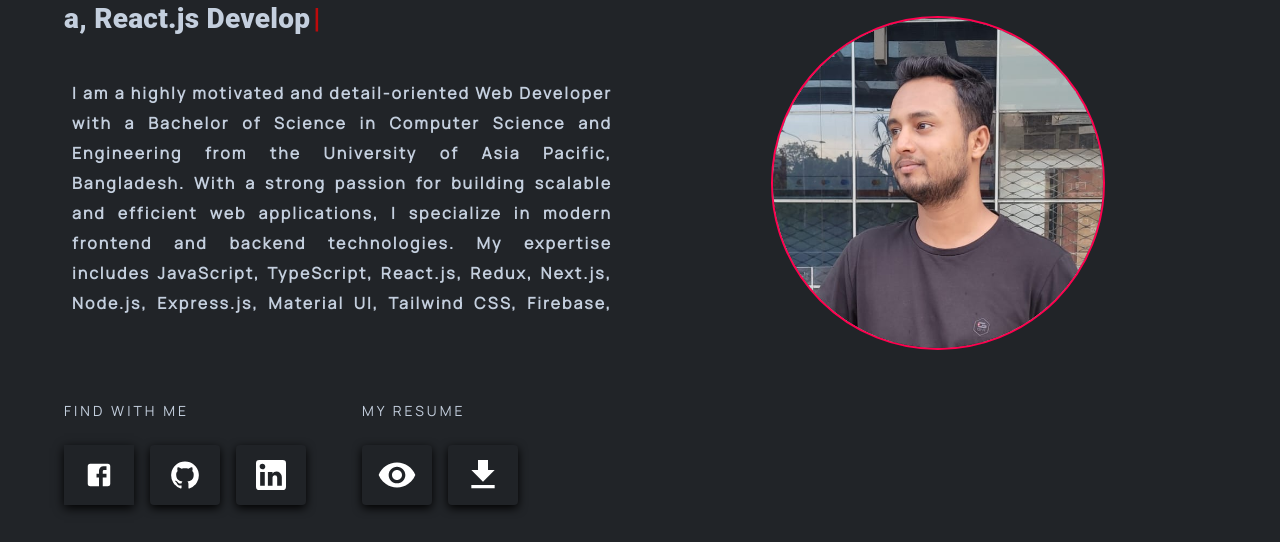
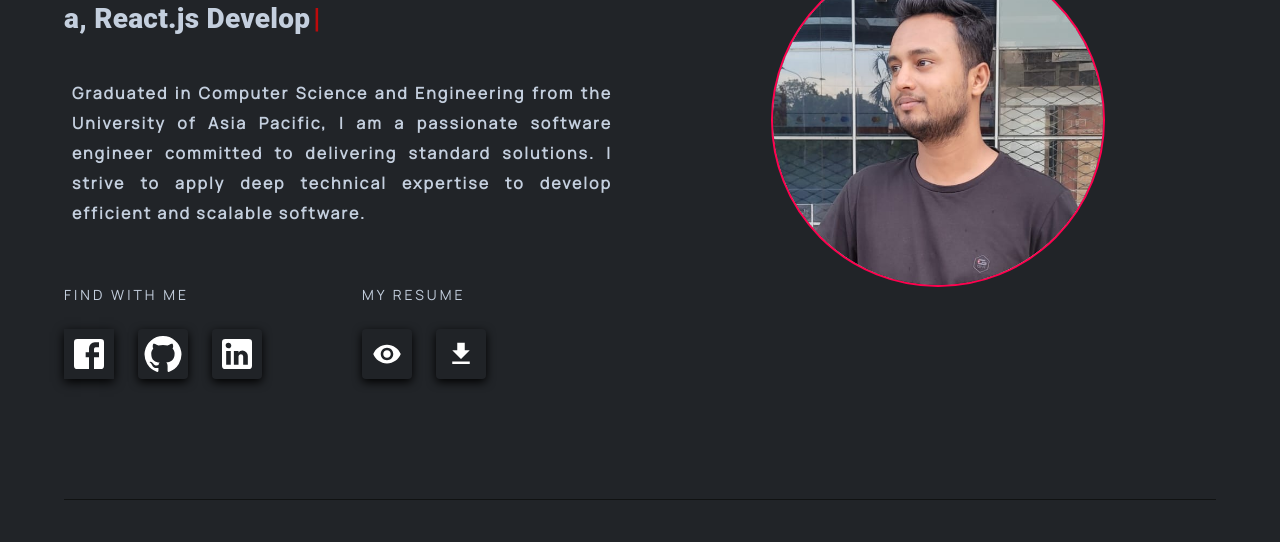
Before and after one commit to alamin-cse44/portfolio-react, a React (Create React App) app: page / in a window 1280 px wide. Shown: the part 258-800 px from the top of the page. Built offline with nearby package versions, Linux system fonts and the light colour scheme; no server answers.

Commit message:
Update: socail icon with resume

```diff
--- a/src/components/navbar/Navbar.js
+++ b/src/components/navbar/Navbar.js
@@ -132,7 +132,15 @@ function Navbar(props) {
       <CssBaseline />
       <AppBar component="nav" sx={{ backgroundColor: "#212428" }}>
         <Container>
-          <Toolbar>
+          <Toolbar
+            sx={{
+              // backgroundColor: "red",
+              px: {
+                xs: 0,
+                sm: 0,
+              },
+            }}
+          >
             <IconButton
               color="inherit"
               aria-label="open drawer"
--- a/src/components/navbar/Navbar.scss
+++ b/src/components/navbar/Navbar.scss
@@ -1,14 +1,14 @@
-@media (min-width: 600px) {
-  .css-hyum1k-MuiToolbar-root {
-    padding-left: 0 !important;
-    padding-right: 0 !important;
-  }
-}
+// @media (min-width: 600px) {
+//   .css-hyum1k-MuiToolbar-root {
+//     padding-left: 0 !important;
+//     padding-right: 0 !important;
+//   }
+// }
 
-.css-hyum1k-MuiToolbar-root {
-  padding-left: 0 !important;
-  padding-right: 0 !important;
-}
+// .css-hyum1k-MuiToolbar-root {
+//   padding-left: 0 !important;
+//   padding-right: 0 !important;
+// }
 
 .navItems {
   text-decoration: none;
--- a/src/components/poster/Poster.js
+++ b/src/components/poster/Poster.js
@@ -11,6 +11,7 @@ import { Avatar, Container, Divider, Stack, Typography } from "@mui/material";
 import { useTypewriter, Cursor } from "react-simple-typewriter";
 
 import profile from "../../images/profile.jpg";
+import resume from "../../images/resume/Al_Amin_Frontend_Developer.pdf"
 
 import "./Poster.scss";
 
@@ -20,7 +21,7 @@ const Poster = () => {
       "Software Developer",
       "React.js Developer",
       "Node.js Developer",
-      "Mern Stack Dev",
+      "Next.js Developer",
     ],
     loop: {},
     typeSpeed: 120,
@@ -72,31 +73,15 @@ const Poster = () => {
           </Typography>
 
           <p className="poster-description">
-            I am a highly motivated and detail-oriented Web Developer with a
-            Bachelor of Science in Computer Science and Engineering from the
-            University of Asia Pacific, Bangladesh. With a strong passion for
-            building scalable and efficient web applications, I specialize in
-            modern frontend and backend technologies. My expertise includes
-            JavaScript, TypeScript, React.js, Redux, Next.js, Node.js,
-            Express.js, Material UI, Tailwind CSS, Firebase, MongoDB, Mongoose,
-            MySQL, Sequelize, OAuth, JWT, and Python, among others. I have
-            hands-on experience working both independently and collaboratively
-            in dynamic environments, ensuring that projects are delivered
-            efficiently while meeting client requirements. I previously worked
-            as a Frontend Developer at IQC, France (Nov 2022 – May 2023) and am
-            currently working at Brogrammers Lab as a Software Developer. My
-            ability to adapt to evolving technologies and my commitment to
-            continuous learning allow me to stay ahead in the fast-paced web
-            development industry. I thrive on solving complex problems and
-            taking on challenging projects that push the boundaries of modern
-            web solutions. I am eager to contribute my technical expertise and
-            problem-solving skills to impactful projects, ensuring optimal
-            performance and a seamless user experience. 🚀
+            Graduated in Computer Science and Engineering from the University of
+            Asia Pacific, I am a passionate software engineer committed to
+            delivering standard solutions. I strive to apply deep technical
+            expertise to develop efficient and scalable software.
           </p>
-          <Grid container spacing={5} sx={{ mt: 5 }}>
+          <Grid container spacing={5} sx={{ mt: 1 }}>
             <Grid item xs={12} md={6} lg={6}>
               <p className="poster-welcome">FIND WITH ME</p>
-              <Stack direction="row" spacing={2} sx={{ mt: 3 }}>
+              <Stack direction="row" spacing={3} sx={{ mt: 3 }}>
                 <a
                   href="https://www.facebook.com/profile.php?id=100004690398384"
                   target="blank"
@@ -104,28 +89,28 @@ const Poster = () => {
                   <Avatar
                     className="poster-socialIcon"
                     sx={{
-                      width: "70px",
-                      height: "60px",
+                      width: "50px",
+                      height: "50px",
                       bgcolor: "#202327",
                       boxShadow: "0 3px 10px rgb(0 0 0/ 0.99)",
                     }}
                     variant="square"
                   >
-                    <FacebookIcon style={{ fontSize: "30px" }} />
+                    <FacebookIcon style={{ fontSize: "40px" }} />
                   </Avatar>
                 </a>
                 <a href="https://github.com/alamin-cse44" target="blank">
                   <Avatar
                     className="poster-socialIcon"
                     sx={{
-                      width: "70px",
-                      height: "60px",
+                      width: "50px",
+                      height: "50px",
                       bgcolor: "#202327",
                       boxShadow: "0 3px 10px rgb(0 0 0/ 0.99)",
                     }}
                     variant="rounded"
                   >
-                    <GitHubIcon style={{ fontSize: "30px" }} />
+                    <GitHubIcon style={{ fontSize: "40px" }} />
                   </Avatar>
                 </a>
                 <a
@@ -135,8 +120,8 @@ const Poster = () => {
                   <Avatar
                     className="poster-socialIcon"
                     sx={{
-                      width: "70px",
-                      height: "60px",
+                      width: "50px",
+                      height: "50px",
                       bgcolor: "#202327",
                       boxShadow: "0 3px 10px rgb(0 0 0/ 0.99)",
                     }}
@@ -149,7 +134,7 @@ const Poster = () => {
             </Grid>
             <Grid item xs={12} md={6} lg={6}>
               <p className="poster-welcome">MY RESUME</p>
-              <Stack direction="row" spacing={2} sx={{ mt: 3 }}>
+              <Stack direction="row" spacing={3} sx={{ mt: 3 }}>
                 <a
                   href="https://drive.google.com/file/d/1gh2b05M1c35maWEWmOePFYKR-S9OevzQ/view?usp=sharing"
                   target="blank"
@@ -157,32 +142,32 @@ const Poster = () => {
                   <Avatar
                     className="poster"
                     sx={{
-                      width: "70px",
-                      height: "60px",
+                      width: "50px",
+                      height: "50px",
                       bgcolor: "#202327",
                       boxShadow: "0 3px 10px rgb(0 0 0/ 0.99)",
                     }}
                     variant="rounded"
                   >
-                    <RemoveRedEyeIcon style={{ fontSize: "40px" }} />
+                    <RemoveRedEyeIcon style={{ fontSize: "30px" }} />
                   </Avatar>
                 </a>
 
                 <a
-                  href="https://www.linkedin.com/in/al-amin-1b4587216/"
-                  target="blank"
+                  href={resume}
+                  download="Al_Amin_Frontend_Developer.pdf"
                 >
                   <Avatar
                     className="poster"
                     sx={{
-                      width: "70px",
-                      height: "60px",
+                      width: "50px",
+                      height: "50px",
                       bgcolor: "#202327",
                       boxShadow: "0 3px 10px rgb(0 0 0/ 0.99)",
                     }}
                     variant="rounded"
                   >
-                    <DownloadIcon style={{ fontSize: "40px" }} />
+                    <DownloadIcon style={{ fontSize: "30px" }} />
                   </Avatar>
                 </a>
               </Stack>
--- a/src/components/poster/Poster.scss
+++ b/src/components/poster/Poster.scss
@@ -20,8 +20,6 @@
     font-weight: 600;
     margin-top: 30px;
     color: #c4cfde;
-    height: 250px;
-    overflow: auto;
     padding: 8px;
   }
 
```
Also changed, not shown: src/images/favR.svg (added), 1 other file (tests, documents, lock files or other folders).
